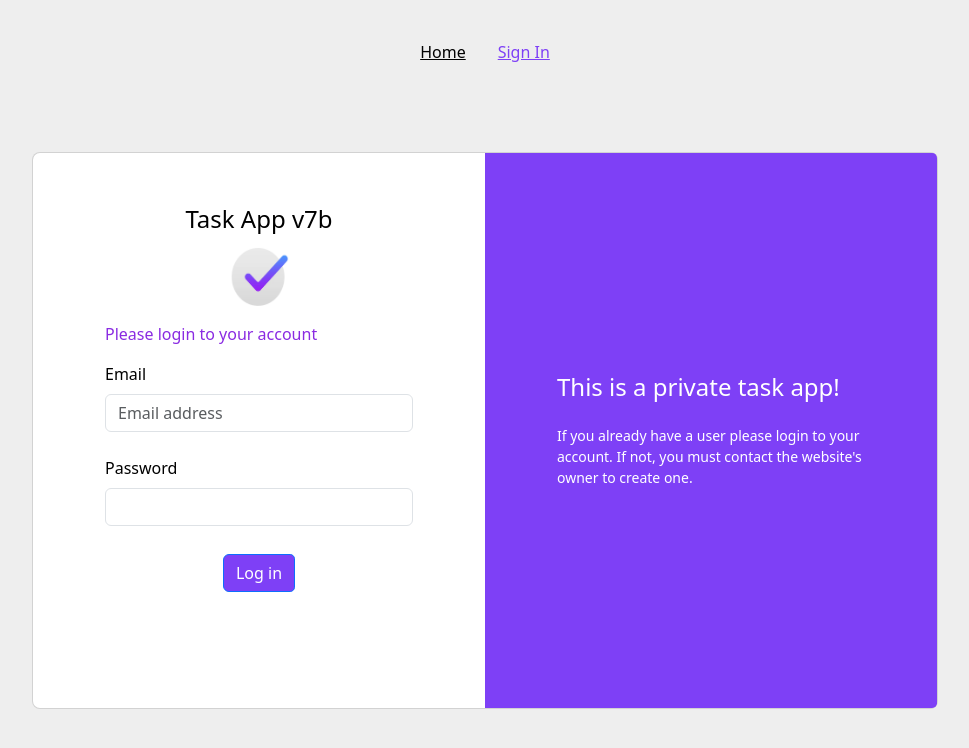
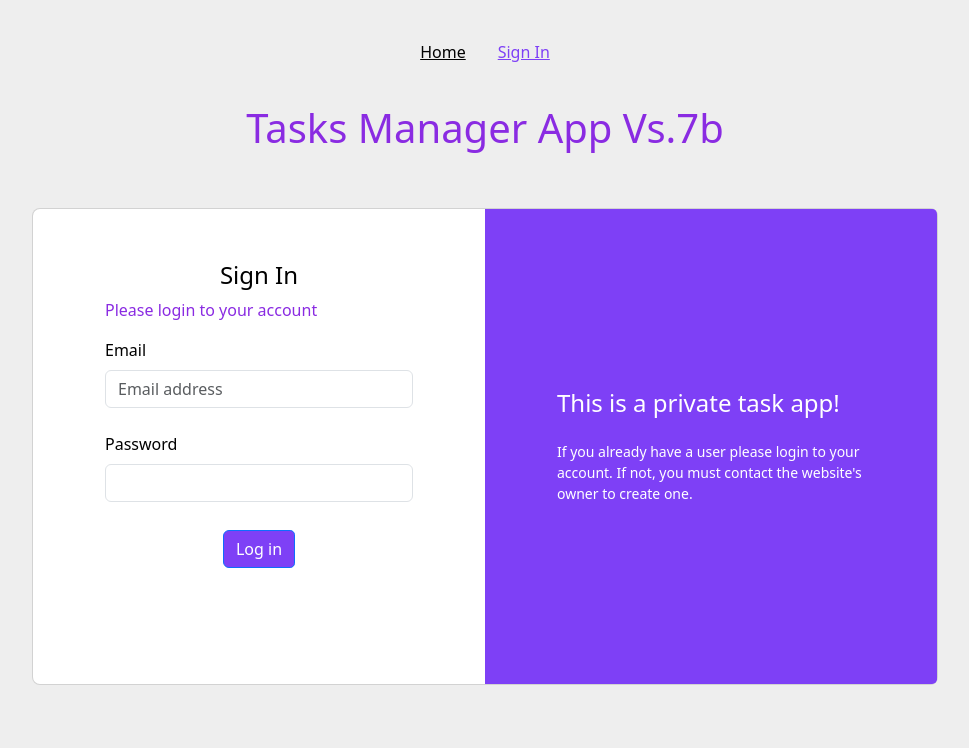
Before and after one commit to tvv3/Tasks-manager-frontend-2025-v7b, a Vue app: page /login in a window 1280 px wide. Shown: the top 748 px of the page, without its empty margins (155-1124 px from the left). Built offline with nearby package versions, Linux system fonts and the light colour scheme.

Commit message:
Deleted the logo image from views and components and added h1 in App.vue

```diff
--- a/src/App.vue
+++ b/src/App.vue
@@ -67,6 +67,7 @@ const authStore = useAuthStore();
       </div>
     </header>
 
+    <h1 class="text-center" style="color:blueviolet;"> Tasks Manager App Vs.7b </h1>
 
     <RouterView />
 
--- a/src/components/TaskCommentsComponent.vue
+++ b/src/components/TaskCommentsComponent.vue
@@ -98,8 +98,8 @@ async function handleDeleteComment(comment, task)
   <div class="d-lg-flex justify-content-lg-center">
 
    <h2 class="my-4" style="text-align: center;">Task's Comments </h2>
-   <img src="/src/images/check1.webp"
-              alt="Check" width="60px" height="60px" class="my-2">
+   <!--img src="/src/images/check1.webp"
+              alt="Check" width="60px" height="60px" class="my-2"-->
   </div>
 
 <div class="row d-flex justify-content-center">
--- a/src/views/ChangePasswordView.vue
+++ b/src/views/ChangePasswordView.vue
@@ -35,10 +35,10 @@ async function handleChangePassword(formData)
               <div class="card-body p-md-5 mx-md-4">
 
                 <div class="text-center">
-                  <h4 class="pb-1 mt-1 mb-1">Task App v4</h4>
-                  <img src="/src/images/check1.webp"
+                  <h4 class="pb-1 mt-1 mb-1">Change Password</h4>
+                  <!--img src="/src/images/check1.webp"
                     class="mt-1 mb-3"
-                    style="width: 60px; height:60px;" alt="logo">
+                    style="width: 60px; height:60px;" alt="logo"-->
 
                 </div>
 
--- a/src/views/HomeView.vue
+++ b/src/views/HomeView.vue
@@ -4,7 +4,7 @@
 
 <template>
   <main>
-   <h1 class="text-center m-5">Home Page</h1>
+   <h2 class="text-center m-5">Home Page</h2>
 
   </main>
 </template>
--- a/src/views/LoginView.vue
+++ b/src/views/LoginView.vue
@@ -40,8 +40,8 @@ onMounted(() => {
               <div class="col-lg-6">
                 <div class="card-body p-md-5 mx-md-4">
                   <div class="text-center">
-                    <h4 class="pb-1 mt-1 mb-1">Task App v7b</h4>
-                    <img src="/src/images/check1.webp" class="mt-1 mb-3" style="width: 60px; height:60px;" alt="logo">
+                    <h4 class="pb-1 mt-1 mb-1">Sign In</h4>
+                    <!--img src="/src/images/check1.webp" class="mt-1 mb-3" style="width: 60px; height:60px;" alt="logo"-->
                   </div>
 
                   <form @submit.prevent="login">
--- a/src/views/RegisterView.vue
+++ b/src/views/RegisterView.vue
@@ -34,10 +34,10 @@ async function handleRegister(formData)
               <div class="card-body p-md-5 mx-md-4">
 
                 <div class="text-center">
-                  <h4 class="pb-1 mt-1 mb-1">Task App v7b</h4>
-                  <img src="/src/images/check1.webp"
+                  <h4 class="pb-1 mt-1 mb-1">Register</h4>
+                  <!--img src="/src/images/check1.webp"
                     class="mt-1 mb-3"
-                    style="width: 60px; height:60px;" alt="logo">
+                    style="width: 60px; height:60px;" alt="logo"-->
 
                 </div>
 
--- a/src/views/TaskTeamView.vue
+++ b/src/views/TaskTeamView.vue
@@ -82,8 +82,8 @@ const isManager = ()=>
               <div class="d-lg-flex justify-content-lg-center">
 
               <h2 class="my-4" style="text-align: center;">Task's Team </h2>
-              <img src="/src/images/check1.webp"
-              alt="Check" width="60px" height="60px" class="my-2">
+              <!--img src="/src/images/check1.webp"
+              alt="Check" width="60px" height="60px" class="my-2"-->
               </div>
               <template style="display:block; margin-bottom:30px;margin-top:10px;">
               <template v-if="isManager()==true">
--- a/src/views/TasksView.vue
+++ b/src/views/TasksView.vue
@@ -63,8 +63,8 @@ const changePage = (page) => {
               <div class="d-lg-flex justify-content-lg-center">
 
               <h2 class="my-4" style="text-align: center;">Tasks</h2>
-              <img src="/src/images/check1.webp"
-              alt="Check" width="60px" height="60px" class="my-2">
+              <!--img src="/src/images/check1.webp"
+              alt="Check" width="60px" height="60px" class="my-2"-->
               </div>
               <template v-if="isNormalUser()===true">
               <RouterLink id="addNewTaskButton" :to="{name: 'createTask'}" class="btn btn-primary mb-4" style="border-radius: 50%; background-color: blueviolet;"><i class="bi bi-plus" style="font-size:22px;"></i></RouterLink>
@@ -107,7 +107,7 @@ const changePage = (page) => {
 </div>
 </section>
 </template>
-<style>
+<style scoped>
 
 .custom-background{
   background: rgba(126, 64, 246, 1)!important;
--- a/src/views/tasks/CreateTaskView.vue
+++ b/src/views/tasks/CreateTaskView.vue
@@ -22,6 +22,7 @@ onMounted(()=>{errors.value={};
 </script>
 <template>
     <div class="container w-50 " style="margin-left: auto; margin-right:auto;">
+    <h2 class="my-4" style="text-align: center;">Create Task</h2>
 <form>
 
   <div class="form-group mb-3">
--- a/src/views/tasks/EditTaskView.vue
+++ b/src/views/tasks/EditTaskView.vue
@@ -34,7 +34,8 @@ else
 </script>
 <template>
     <div class="container w-50 " style="margin-left: auto; margin-right:auto;">
-<form>
+    <h2 class="my-4" style="text-align: center;">Update Task</h2>
+  <form>
   <div class="form-group mb-3">
     <label for="exampleFormControlTextarea1">Title:</label>
     <textarea class="form-control" v-model="taskData.title" id="exampleFormControlTextarea1" rows="3"></textarea>
```
Also changed, not shown: src/images/check1.webp (deleted).
